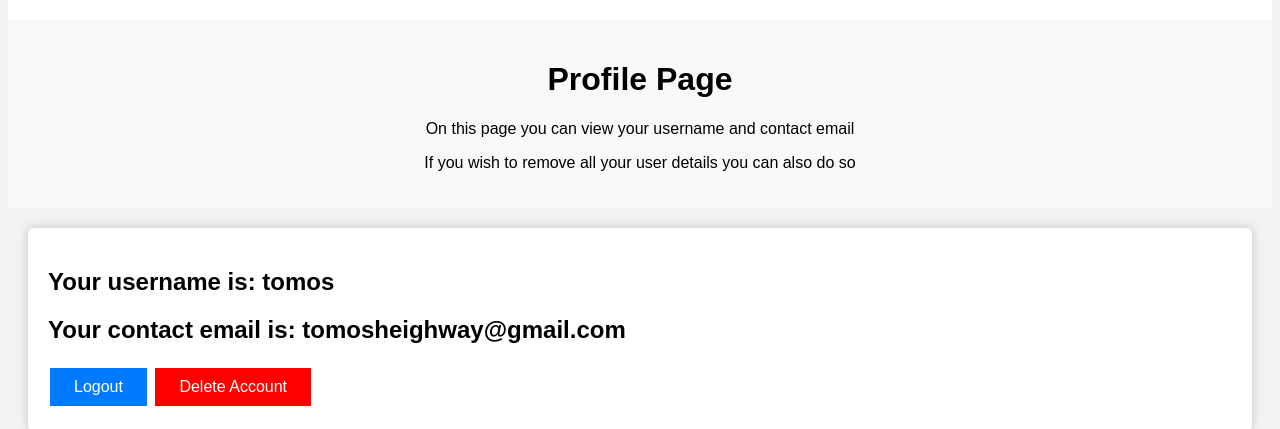
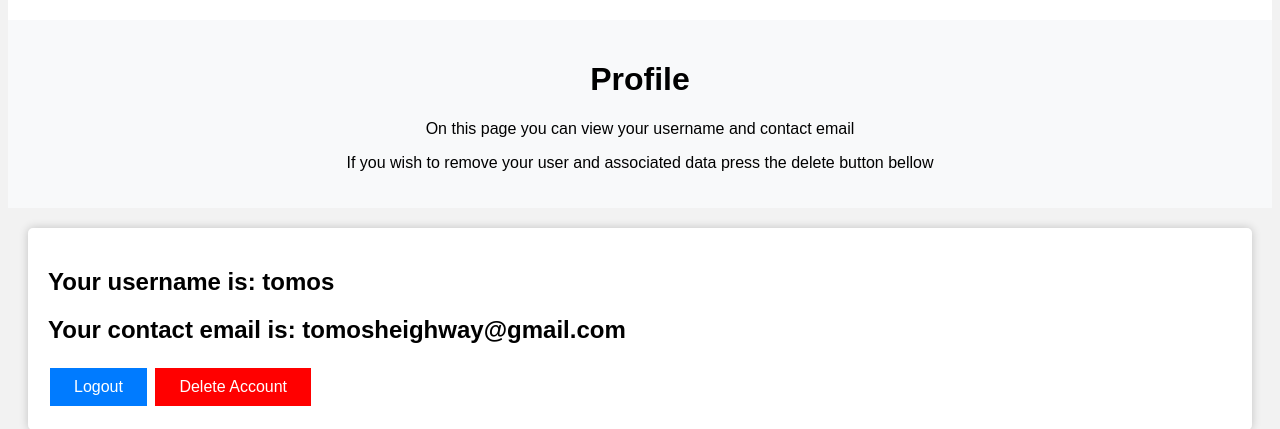
Before and after one commit to tomosheighway/cryptoProject, a Django app: page /profile/ in a window 1280 px wide. Shown: the part 54-483 px from the top of the page. Run offline with Django 4.2, Linux system fonts and the light colour scheme; a user stored in the database is signed in.

Commit message:
wording changes

```diff
--- a/cryptoProject/users/templates/users/profile.html
+++ b/cryptoProject/users/templates/users/profile.html
@@ -1,9 +1,9 @@
 {% extends 'users/base.html' %}
 {% block content%}
     <div class="profile-page">
-        <h1 class="display-4">Profile Page</h1>
+        <h1 class="display-4">Profile</h1>
         <p> On this page you can view your username and contact email</p>
-        <p>If you wish to remove all your user details you can also do so</p>
+        <p>If you wish to remove your user and associated data press the delete button bellow</p>
     </div>
     <div class="profile-container">
         <h2> Your username is: {{user.username}}</h2>
```
